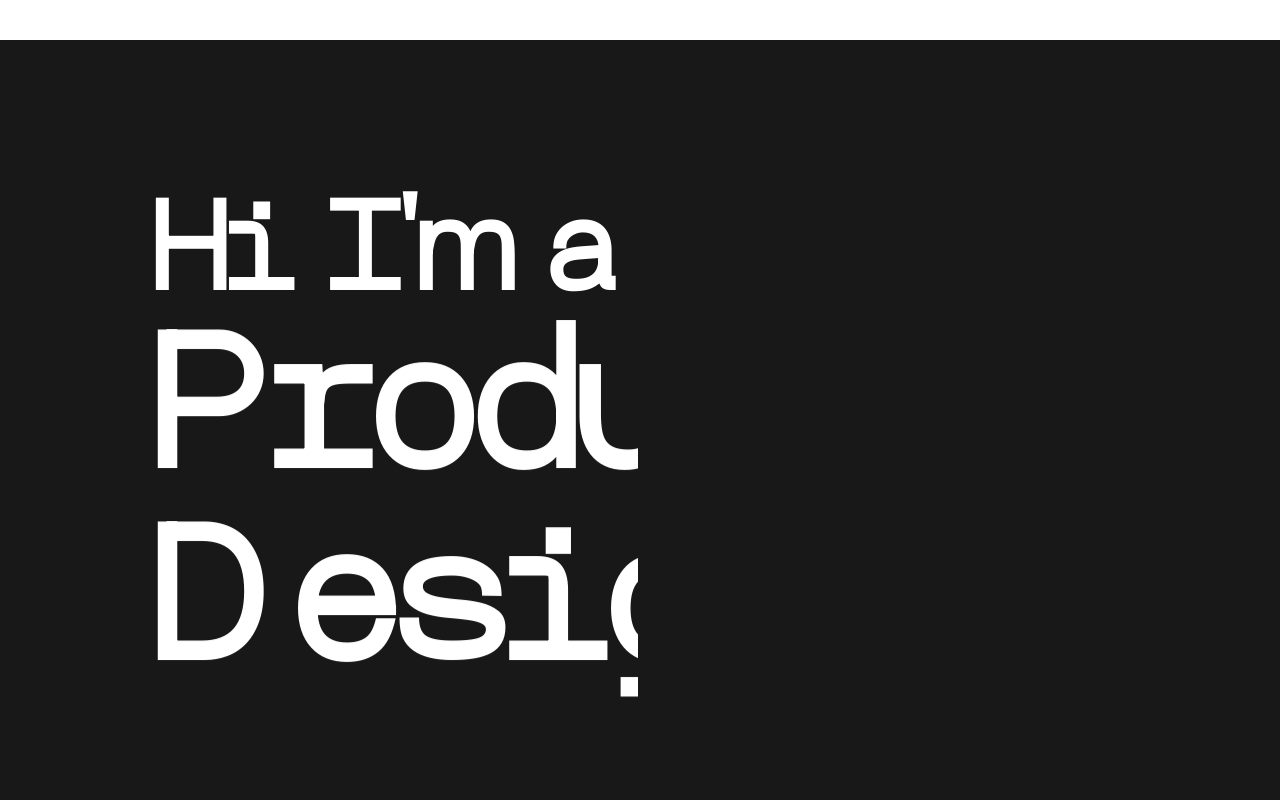
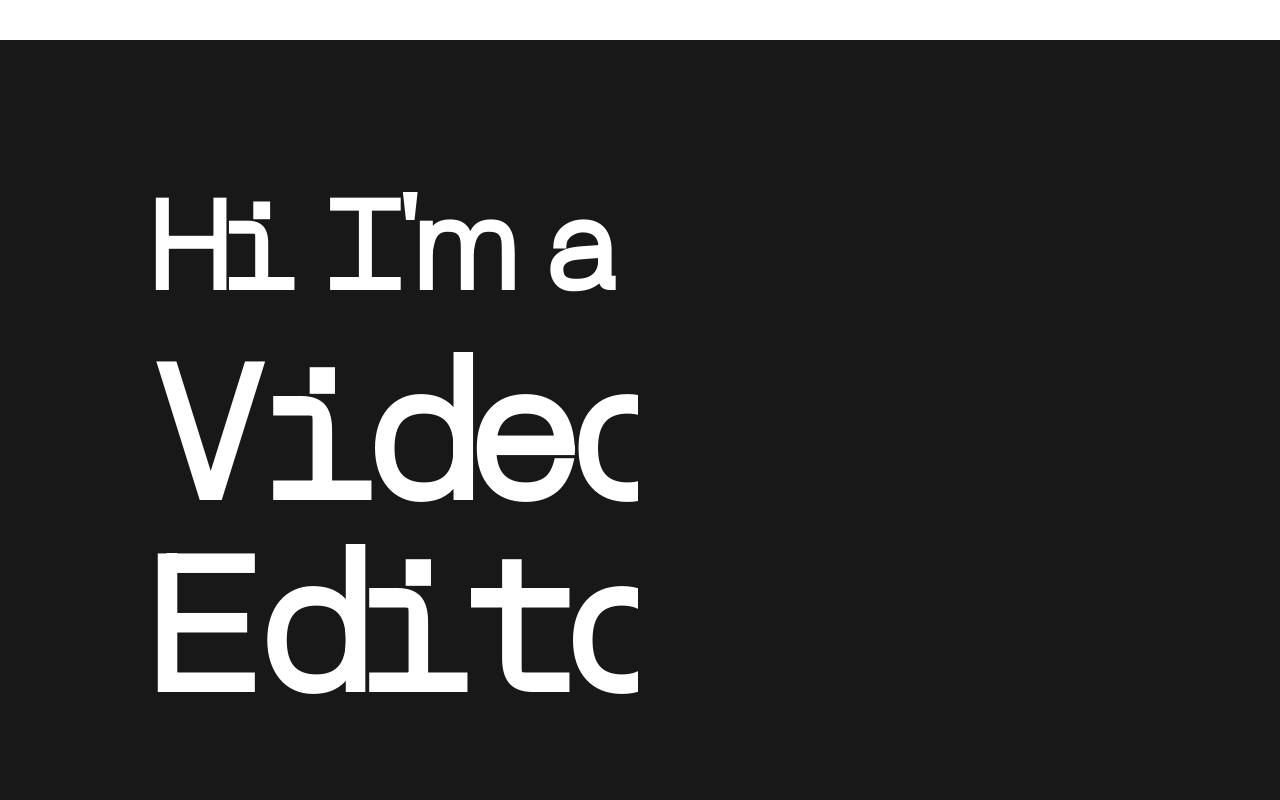
Before and after one commit to khatri-rohit/nitin-portfolio, a Next.js app: page / in a window 1280 px wide. Shown: the part 760-1560 px from the top of the page. Built offline with nearby package versions, Linux system fonts and the light colour scheme.

Commit message:
--- The Proper Vertical Text Infinite Scrolling -- TextReveal Higher Order Component to set animations

```diff
--- a/src/Components/About/About.tsx
+++ b/src/Components/About/About.tsx
@@ -3,6 +3,7 @@
 import { RefObject, useEffect, useRef } from "react";
 import { useTransform, motion, useScroll } from "motion/react";
 import { gsap } from "gsap";
+import TextReveal from "@/utils/TextReveal";
 
 interface Props {
     container: RefObject<HTMLElement | null>
@@ -11,7 +12,8 @@ interface Props {
 
 const About = ({ container, lenisRef }: Props) => {
     const textContainerRef = useRef<HTMLDivElement>(null);
-    const animationRef = useRef<GSAPTimeline | null>(null);
+    const textContainerRef2 = useRef<HTMLDivElement>(null);
+    const parentRef = useRef<HTMLDivElement>(null);
 
     const { scrollYProgress } = useScroll({
         target: container,
@@ -19,15 +21,62 @@ const About = ({ container, lenisRef }: Props) => {
     })
     const scale = useTransform(scrollYProgress, [0, 0.5, 0.8, 1], [1, 0.8, 0.8, 1]);
 
-    const wordPairs = [
-        ['Creative', 'Designer'],
-        ['Video', 'Editor'],
-        ['Product', 'Designer'],
-        ['Motion', 'Expert']
+    const word1 = [
+        'Creative',
+        'Video',
+        'Product',
+        'Motion'
+    ];
+    const word2 = [
+        'Designer',
+        'Editor',
+        'Designer',
+        'Expert'
     ];
 
-    // Create extended array with duplicate first item for seamless loop
-    const extendedPairs = [...wordPairs, wordPairs[0]];
+    const animateWords = () => {
+        if (!textContainerRef.current || !textContainerRef2.current) return;
+
+        const container1 = textContainerRef.current;
+        const container2 = textContainerRef2.current;
+
+        // Set initial state
+        gsap.set([container1, container2], { autoAlpha: 1, force3D: true });
+        gsap.set([container1.children, container2.children], { y: 80, opacity: 0 });
+
+        const tl = gsap.timeline({ repeat: -1 });
+        const duration = 0.8;
+        const pause = 2;
+
+        // Animate word1 and word2 pairs together
+        word1.forEach((_, index) => {
+            tl.to([container1.children[index], container2.children[index]], {
+                y: 0,
+                opacity: 1,
+                duration: duration,
+                ease: "power2.out"
+            })
+                .to([container1.children[index], container2.children[index]], {
+                    y: -80,
+                    opacity: 0,
+                    duration: duration,
+                    ease: "power2.in"
+                }, `+=${pause}`)
+                .set([container1.children[index], container2.children[index]], {
+                    y: 80
+                });
+        });
+
+        return tl;
+    }
+
+    useEffect(() => {
+        const animation = animateWords();
+
+        return () => {
+            animation?.kill();
+        }
+    }, [])
 
     useEffect(() => {
         const unsubscribe = scrollYProgress.on("change", (latest) => {
@@ -44,110 +93,41 @@ const About = ({ container, lenisRef }: Props) => {
         return () => unsubscribe();
     }, [scrollYProgress, lenisRef]);
 
-    useEffect(() => {
-        if (!textContainerRef.current) return;
-
-        const container = textContainerRef.current;
-        const wordBlocks = container.querySelectorAll('.word-block');
-
-        if (wordBlocks.length === 0) return;
-
-        // Set initial positions - first item visible, others positioned below
-        gsap.set(wordBlocks, {
-            yPercent: (index) => index * 100,
-            force3D: true
-        });
-
-        // Create infinite timeline
-        const tl = gsap.timeline({
-            repeat: -1
-        });
-
-        // Step-by-step animation through each pair
-        wordPairs.forEach((_, pairIndex) => {
-            tl.to(wordBlocks, {
-                yPercent: `-=100`,
-                duration: 0.8,
-                ease: "power2.inOut",
-                stagger: 0 // All blocks move together but maintain relative positions
-            })
-                .to({}, { duration: 1.2 }); // 2-second total interval (0.8s animation + 1.2s pause)
-        });
-
-        // Seamless reset: instantly move all blocks back to initial positions
-        // This happens when the duplicate first item is showing
-        tl.set(wordBlocks, {
-            yPercent: (index) => index * 100,
-            immediateRender: false
-        });
-
-        animationRef.current = tl;
-
-        return () => {
-            if (animationRef.current) {
-                animationRef.current.kill();
-            }
-        };
-    }, [wordPairs]);
-
-    // Performance optimization: pause animation when not visible
-    useEffect(() => {
-        const observer = new IntersectionObserver(
-            (entries) => {
-                entries.forEach((entry) => {
-                    if (animationRef.current) {
-                        if (entry.isIntersecting) {
-                            animationRef.current.play();
-                        } else {
-                            animationRef.current.pause();
-                        }
-                    }
-                });
-            },
-            { threshold: 0.1 }
-        );
-
-        if (textContainerRef.current) {
-            observer.observe(textContainerRef.current);
-        }
-
-        return () => observer.disconnect();
-    }, []);
-    console.log(scale)
     return (
         <section className="font-heming">
             <motion.div style={{ scale }} className="sticky h-screen bg-[#181818] text-white">
                 <div className="flex justify-around p-10 gap-1 h-full">
                     <div className="flex-1 flex flex-col p-8 sm:p-16 lg:p-28">
                         <div className="leading-none">
-                            <p className="text-4xl sm:text-6xl lg:text-9xl leading-none">
-                                Hi I'm a
-                            </p>
+                            <TextReveal>
+                                <p className="text-4xl sm:text-6xl lg:text-9xl leading-none mb-4 sm:mb-6 lg:mb-8">
+                                    Hi I'm a
+                                </p>
+                            </TextReveal>
 
-                            {/* Animated text container with overflow hidden */}
-                            <div
-                                ref={textContainerRef}
-                                className="relative overflow-hidden h-[8rem] sm:h-[12rem] lg:h-[24rem] w-full"
-                            >
-                                {extendedPairs.map((pair, index) => (
-                                    <div
-                                        key={`${pair[0]}-${pair[1]}-${index}`}
-                                        className="word-block absolute inset-0 will-change-transform h-[8rem] sm:h-[12rem] lg:h-[24rem] flex flex-col justify-center"
-                                        style={{
-                                            transform: 'translateZ(0)',
-                                            backfaceVisibility: 'hidden'
-                                        }}
-                                    >
-                                        <div className="text-6xl sm:text-8xl lg:text-[12rem] leading-none font-bold">
-                                            <p className="transform transition-transform duration-300">
-                                                {pair[0]}
-                                            </p>
-                                            <p className="transform transition-transform duration-300">
-                                                {pair[1]}
-                                            </p>
-                                        </div>
-                                    </div>
-                                ))}
+                            <div ref={parentRef} className="relative h-[8rem] sm:h-[12rem] lg:h-[24rem] w-full">
+                                <div ref={textContainerRef} className="absolute inset-0 overflow-hidden flex items-start">
+                                    {
+                                        word1.map((word, index) => (
+                                            <TextReveal key={index}>
+                                                <p key={index} className="absolute top-0 left-0 text-6xl sm:text-8xl lg:text-[12rem] leading-none font-bold">
+                                                    {word}
+                                                </p>
+                                            </TextReveal>
+                                        ))
+                                    }
+                                </div>
+                                <div ref={textContainerRef2} className="absolute inset-0 overflow-hidden flex items-start">
+                                    {
+                                        word2.map((word, index) => (
+                                            <TextReveal key={index}>
+                                                <p key={index} className="absolute top-[4rem] sm:top-[6rem] lg:top-[12rem] left-0 text-6xl sm:text-8xl lg:text-[12rem] leading-none font-bold">
+                                                    {word}
+                                                </p>
+                                            </TextReveal>
+                                        ))
+                                    }
+                                </div>
                             </div>
                         </div>
                     </div>
@@ -161,3 +141,29 @@ const About = ({ container, lenisRef }: Props) => {
 };
 
 export default About;
+{/* Animated text container with overflow hidden */ }
+{/* <div
+    ref={textContainerRef}
+    className="relative overflow-hidden h-[8rem] sm:h-[12rem] lg:h-[24rem] w-full"
+>
+    {/* Render doubled pairs for endless effect */}
+// {doubledPairs.map((pair, index) => (
+//         <div
+//             // key={`${pair[0]}-${pair[1]}-${index}`}
+//             className="word-block absolute inset-0 will-change-transform h-[8rem] sm:h-[12rem] lg:h-[24rem] flex flex-col justify-center"
+//             style={{
+//                 transform: 'translateZ(0)',
+//                 backfaceVisibility: 'hidden'
+//             }}
+//         >
+//             <div className="text-6xl sm:text-8xl lg:text-[12rem] leading-none font-bold">
+//                 <p className="transform transition-transform duration-300 hover:scale-105">
+//                     {pair[0]}
+//                 </p>
+//                 <p className="transform transition-transform duration-300 hover:scale-105">
+//                     {pair[1]}
+//                 </p>
+//             </div>
+//          </div>
+//    //   ))}
+// </div> */}
--- /dev/null
+++ b/src/utils/TextReveal.tsx
@@ -0,0 +1,113 @@
+"use client"
+
+import React, { useRef, ReactElement } from 'react'
+
+import gsap from 'gsap';
+import { SplitText } from "gsap/SplitText"
+import { ScrollTrigger } from "gsap/ScrollTrigger"
+import { useGSAP } from '@gsap/react';
+
+gsap.registerPlugin(SplitText);
+gsap.registerPlugin(ScrollTrigger);
+
+interface Props {
+    children: ReactElement | ReactElement[];
+    animationOnScroll?: boolean;
+    delay?: number;
+}
+
+const TextReveal = ({ children, animationOnScroll = true, delay = 0.5 }: Props) => {
+    const containerRef = useRef<HTMLDivElement>(null);
+    const elementRef = useRef<HTMLElement[]>([]);
+    const splitRef = useRef<SplitText[]>([]);
+    const lines = useRef<HTMLElement[]>([]);
+
+    useGSAP(() => {
+        if (!containerRef.current) return;
+
+        splitRef.current = []
+        elementRef.current = []
+        lines.current = []
+
+        let elements: HTMLElement[] = [];
+
+        if (containerRef.current.hasAttribute("data-copy-wrapper")) {
+            elements = Array.from(containerRef.current.children) as HTMLElement[];
+        } else {
+            elements = [containerRef.current];
+        }
+
+        elements.forEach((element) => {
+            elementRef.current.push(element);
+
+            const split = SplitText.create(element, {
+                type: "lines",
+                mask: "lines",
+                linesClass: "line++"
+            });
+
+            splitRef.current.push(split);
+
+            const computedStyle = window.getComputedStyle(element);
+            const textIndent = computedStyle.textIndent;
+
+            if (textIndent && textIndent === '0px') {
+                if (split.lines && split.lines.length > 0) {
+                    (split.lines[0] as HTMLElement).style.paddingLeft = textIndent;
+                }
+                element.style.textIndent = '0';
+            }
+
+            lines.current.push(...(split.lines as HTMLElement[]));
+        })
+
+        gsap.set(lines.current, { y: "100%" });
+
+        const animationProps = {
+            y: "0%",
+            duration: 1,
+            stagger: 0.2,
+            ease: "power4.out",
+            delay: delay
+        };
+
+        if (animationOnScroll) {
+            gsap.to(lines.current, {
+                ...animationProps,
+                scrollTrigger: {
+                    trigger: containerRef.current,
+                    start: "top 75%",
+                    once: true,
+                }
+            })
+        } else {
+            gsap.to(lines.current, animationProps);
+        }
+
+        return () => {
+            splitRef.current.forEach((split: SplitText) => {
+                if (split && typeof split.revert === 'function') {
+                    split.revert();
+                }
+            });
+        }
+
+    }, {
+        scope: containerRef,
+        dependencies: [animationOnScroll, delay]
+    })
+
+    if (React.Children.count(children) === 1) {
+        if (typeof children === 'string') {
+            return React.cloneElement(children, { ref: containerRef } as any);
+        }
+    }
+
+    return (
+        <div ref={containerRef} data-copy-wrapper="true">
+            {children}
+        </div>
+    )
+}
+
+export default TextReveal
```
